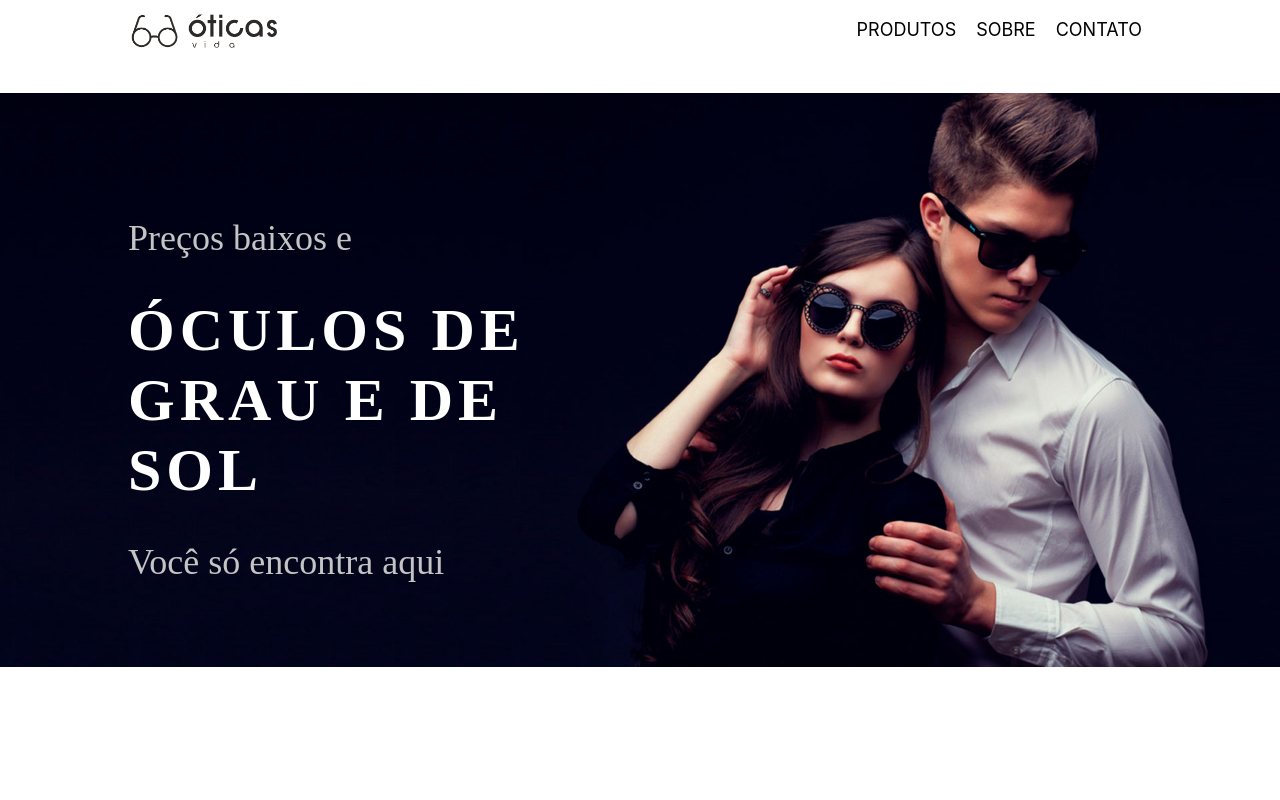
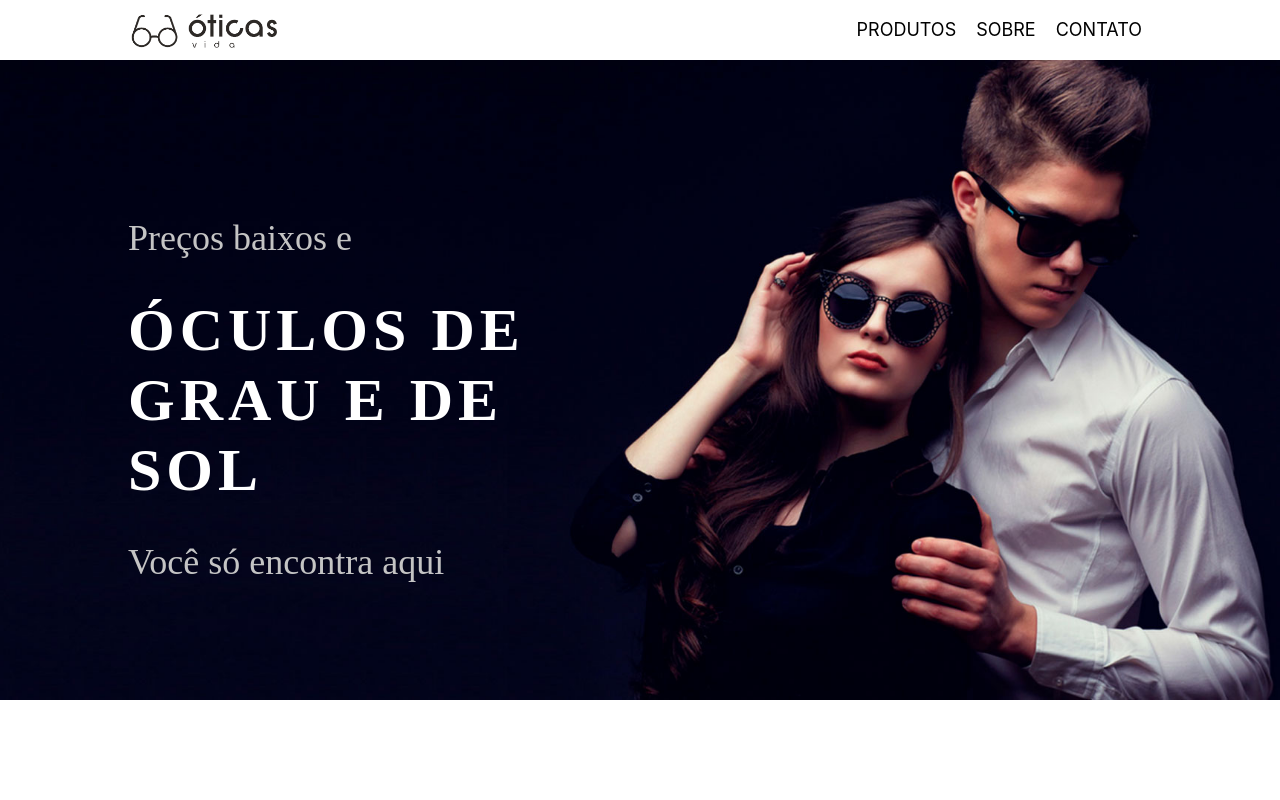
Before and after one commit to vinicius-leitao/oticas-vida-devmedia, a React (Create React App) app: page / in a window 1280 px wide. Shown: the top 800 px of the page. Built offline with nearby package versions, Linux system fonts and the light colour scheme; a web font is replaced by a local one.

Commit message:
Github pages

```diff
--- a/src/components/Content/Banner/Banner.css
+++ b/src/components/Content/Banner/Banner.css
@@ -3,8 +3,8 @@
     background: linear-gradient(47deg, #000113 0%, #04061D 80%, #04061D 100%);
     background-image: url('/public/assets/capa.png');
     background-repeat: no-repeat;
-    background-size: contain;
-    background-position: center;
+    background-size: cover;
+    background-position: center center;
     height: 80vh;
 }
 
```
Also changed, not shown: package.json (+7 -3 lines), 1 other file (tests, documents, lock files or other folders).
